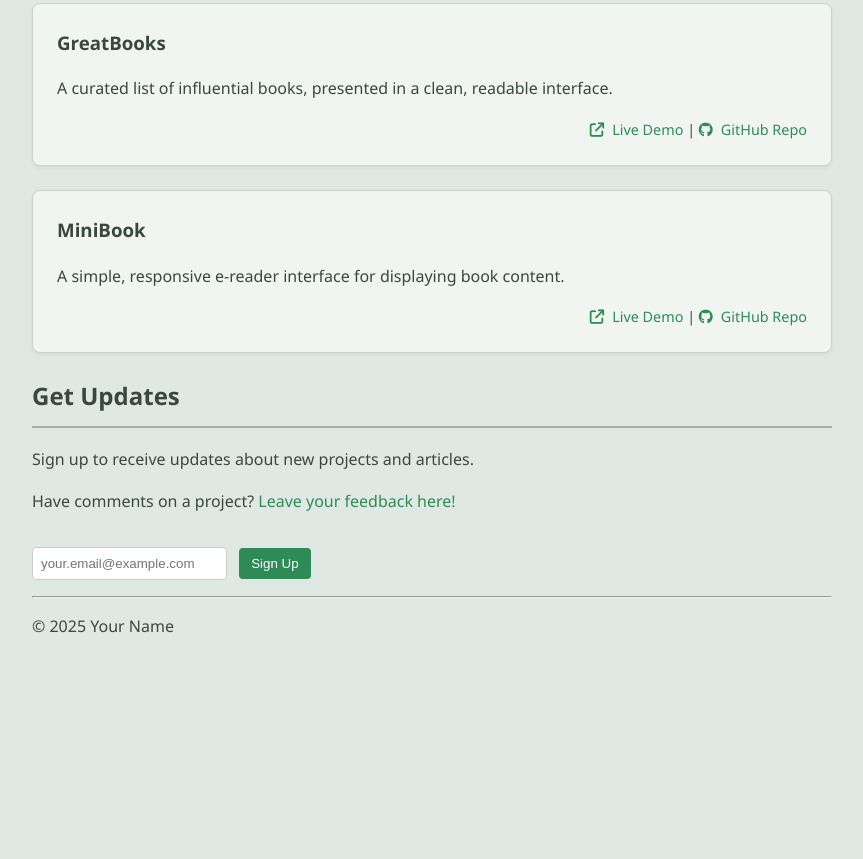
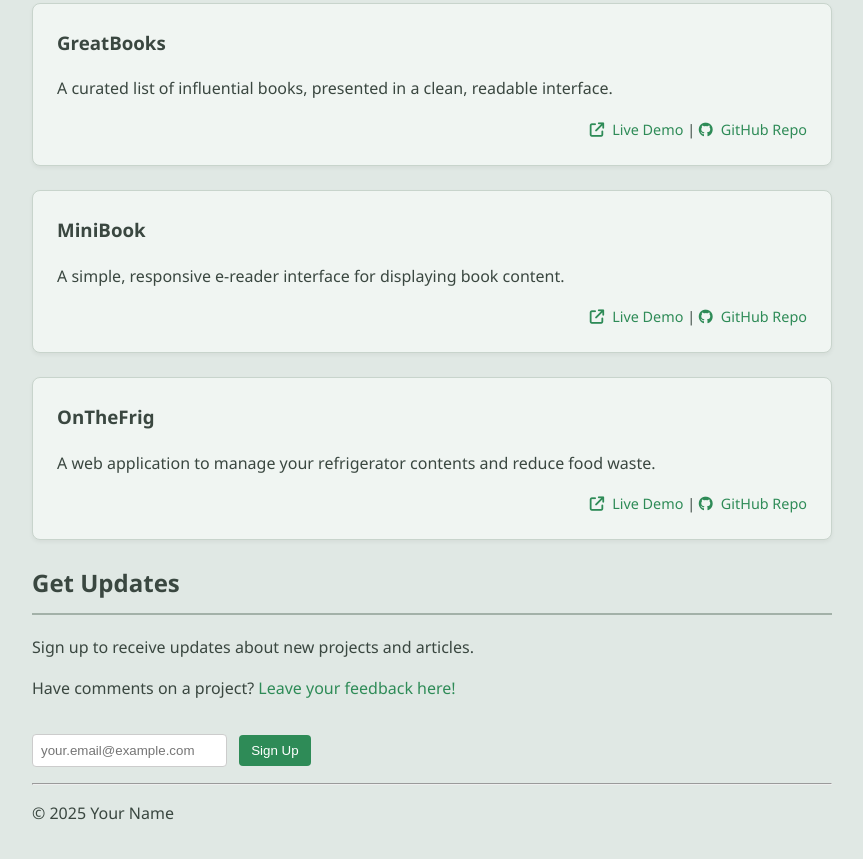
Before and after one commit to thecorcoran/thecorcoran.github.io, a plain HTML site: page index.html in a window 1280 px wide. Shown: the part 608-1467 px from the top of the page, without its empty margins (208-1071 px from the left). Before the commit the page ends 1295 px from the top, so only its background shows below. Drawn offline with Linux system fonts and the light colour scheme.

Commit message:
Feature: Add OnTheFrig project to portfolio

```diff
--- a/index.html
+++ b/index.html
@@ -57,6 +57,15 @@
                             <p>A simple, responsive e-reader interface for displaying book content.</p>
                             <div class="project-links">
                                 <a href="https://thecorcoran.github.io/MiniBook/" target="_blank" rel="noopener noreferrer"><i class="fa-solid fa-arrow-up-right-from-square"></i> Live Demo</a> | <a href="https://github.com/thecorcoran/MiniBook.git" target="_blank" rel="noopener noreferrer"><i class="fa-brands fa-github"></i> GitHub Repo</a>
+                            </div>
+                        </div>
+                    </li>
+                    <li>
+                        <div class="project-card">
+                            <h3>OnTheFrig</h3>
+                            <p>A web application to manage your refrigerator contents and reduce food waste.</p>
+                            <div class="project-links">
+                                <a href="https://thecorcoran.github.io/OnTheFrig/" target="_blank" rel="noopener noreferrer"><i class="fa-solid fa-arrow-up-right-from-square"></i> Live Demo</a> | <a href="https://github.com/thecorcoran/OnTheFrig/" target="_blank" rel="noopener noreferrer"><i class="fa-brands fa-github"></i> GitHub Repo</a>
                             </div>
                         </div>
                     </li>
```
